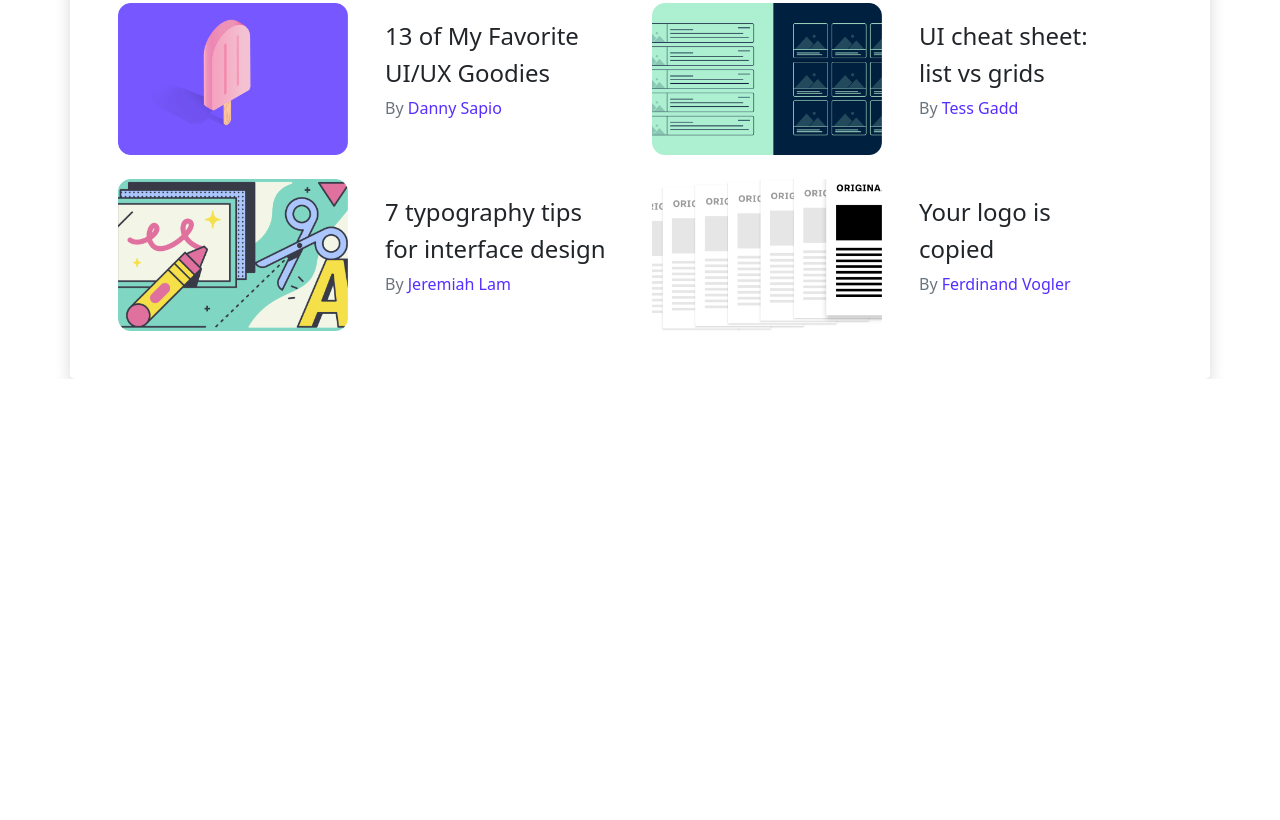
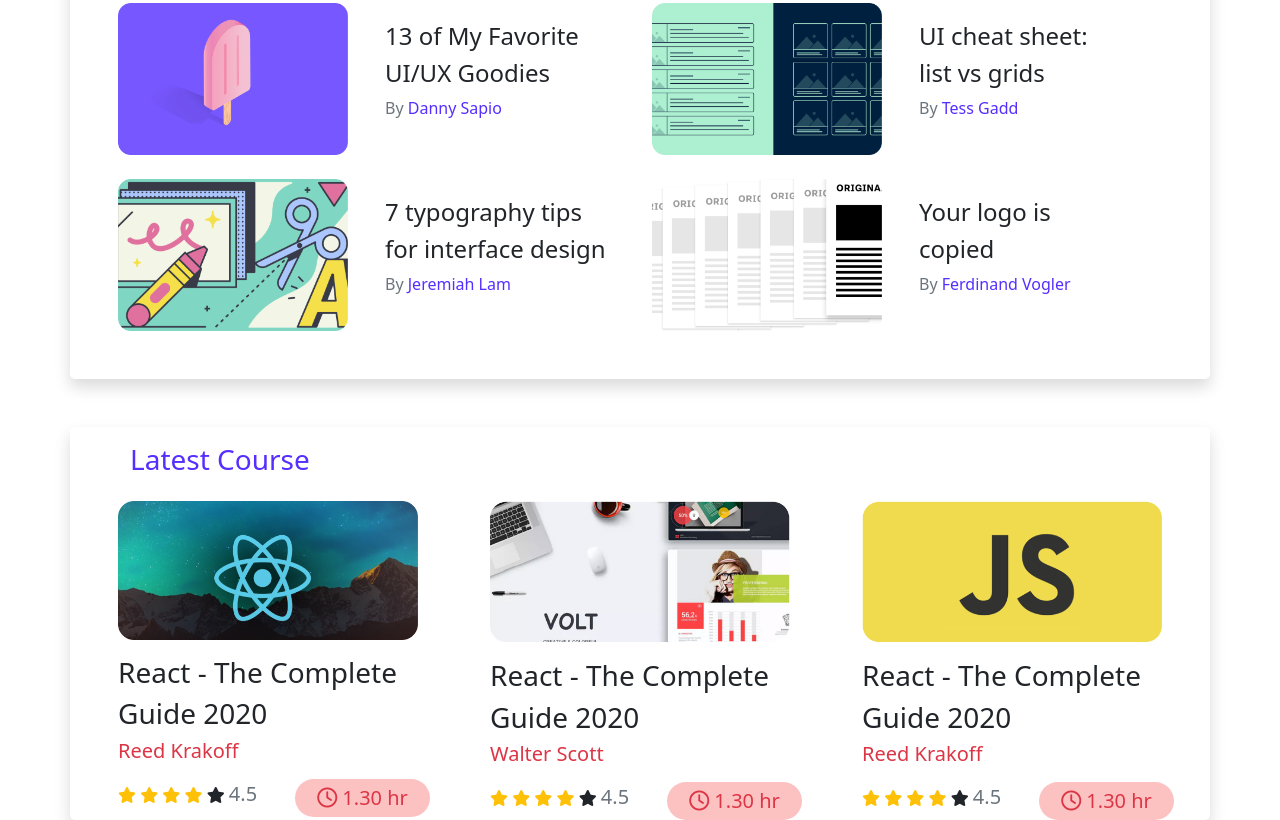
Before and after one commit to shahasourav71/practice-04, a plain HTML site: page index.html in a window 1280 px wide. Shown: the part 539-1359 px from the top of the page. Before the commit the page ends 918 px from the top, so only its background shows below. Drawn offline with Linux system fonts and the light colour scheme.

Commit message:
total done

```diff
--- a/css/style.css
+++ b/css/style.css
@@ -4,3 +4,17 @@
 .text-blue{
     color: #562EFF;
 }
+.bg-red{
+    background-color: #fba4a4;
+    border-radius: 20px;
+}
+.card-img, .card-img-bottom, .card-img-top {
+    width: 80%;
+}
+.bg-box{
+    background-color: #fcc2c2;
+    border-radius: 25px;
+}
+a{
+    text-decoration: none;
+}
--- a/index.html
+++ b/index.html
@@ -124,7 +124,7 @@
         <div class="col-6">
             <div class="row d-flex justify-content-center align-items-center">
                 <div class="col-6">
-                    <img src="./images/blogs/blog-1.png" alt="Loading..." width="230">
+                    <img class="img-fluid" src="./images/blogs/blog-1.png" alt="Loading..." width="230">
                 </div>
                 <div class="col-6">
                     <h4>13 of My Favorite</h4>
@@ -136,7 +136,7 @@
         <div class="col-6">
             <div class="row d-flex justify-content-center align-items-center">
                 <div class="col-6">
-                    <img src="./images/blogs/blog-2.png" alt="Loading..." width="230">
+                    <img class="img-fluid" src="./images/blogs/blog-2.png" alt="Loading..." width="230">
                 </div>
                 <div class="col-6">
                     <h4>UI cheat sheet:</h4>
@@ -151,7 +151,7 @@
         <div class="col-6">
             <div class="row d-flex justify-content-center align-items-center">
                 <div class="col-6">
-                    <img src="./images/blogs/blog-3.png" alt="Loading..." width="230">
+                    <img class="img-fluid" src="./images/blogs/blog-3.png" alt="Loading..." width="230">
                 </div>
                 <div class="col-6">
                     <h4>7 typography tips</h4>
@@ -163,7 +163,7 @@
         <div class="col-6">
             <div class="row d-flex justify-content-center align-items-center">
                 <div class="col-6">
-                    <img src="./images/blogs/blog-4.png" alt="Loading..." width="230">
+                    <img class="img-fluid" src="./images/blogs/blog-4.png" alt="Loading..." width="230">
                 </div>
                 <div class="col-6">
                     <h4>Your logo is</h4>
@@ -177,8 +177,87 @@
     </div>
     <!-- players and blog part total end -->
 <!-- ------------------------------------------------------------- -->
-
+<!-- latest course section start -->
+     <section class="mt-5">
+        <div class="container rounded-3 shadow">
+             <div class="row py-3 px-5">
+                 <div class="col-12">
+                        <h3 class="text-blue">Latest Course</h3>
+                 </div>
+             </div>
+             <!-- -----course list------ -->
+             <div class="d-flex justify-content-around flex-wrap">
+                 <div>
+                     <img src="./images/courses/course-1.png" alt="" width="300">
+                     <div class="mt-3">
+                         <h3>React - The Complete</h3>
+                         <h3>Guide 2020</h3>
+                         <h5 class="text-danger">Reed Krakoff</h5>
+                     </div>
+                     <!-- review section -->
+                     <div class="row d-flex justify-content-center align-items-center">
+                         <div class="col-7">
+                            <i class="fa-solid text-warning fa-star"></i>
+                            <i class="fa-solid text-warning fa-star"></i>
+                            <i class="fa-solid text-warning fa-star"></i>
+                            <i class="fa-solid text-warning fa-star"></i>
+                            <i class="fa-solid fa-star"></i>
+                            <span class="text-secondary fs-5">4.5</span>
+                         </div>
+                         <div class="col-5 bg-box text-center py-1 mt-2">
+                            <a class="text-danger fs-5" href="#"><i class="fa-regular text-danger fa-clock"></i>  1.30 hr</a>
+                         </div>
+                     </div>
+                 </div>
+                 <div>
+                     <img src="./images/courses/course-2.png" alt="" width="300">
+                     <div class="mt-3">
+                        <h3>React - The Complete</h3>
+                        <h3>Guide 2020</h3>
+                        <h5 class="text-danger">Walter Scott</h5>
+                    </div>
+                    <!-- review section -->
+                    <div class="row d-flex justify-content-center align-items-center">
+                        <div class="col-7">
+                           <i class="fa-solid text-warning fa-star"></i>
+                           <i class="fa-solid text-warning fa-star"></i>
+                           <i class="fa-solid text-warning fa-star"></i>
+                           <i class="fa-solid text-warning fa-star"></i>
+                           <i class="fa-solid fa-star"></i>
+                           <span class="text-secondary fs-5">4.5</span>
+                        </div>
+                        <div class="col-5 bg-box text-center py-1 mt-2">
+                           <a class="text-danger fs-5" href="#"><i class="fa-regular text-danger fa-clock"></i>  1.30 hr</a>
+                        </div>
+                    </div>
+                 </div>
+                 <div>
+                     <img src="./images/courses/course-3.png" alt="" width="300">
+                     <div class="mt-3">
+                        <h3>React - The Complete</h3>
+                        <h3>Guide 2020</h3>
+                        <h5 class="text-danger">Reed Krakoff</h5>
+                    </div>
+                    <!-- review section -->
+                    <div class="row d-flex justify-content-center align-items-center">
+                        <div class="col-7">
+                           <i class="fa-solid text-warning fa-star"></i>
+                           <i class="fa-solid text-warning fa-star"></i>
+                           <i class="fa-solid text-warning fa-star"></i>
+                           <i class="fa-solid text-warning fa-star"></i>
+                           <i class="fa-solid fa-star"></i>
+                           <span class="text-secondary fs-5">4.5</span>
+                        </div>
+                        <div class="col-5 bg-box text-center py-1 mt-2">
+                           <a class="text-danger fs-5" href="#"><i class="fa-regular text-danger fa-clock"></i>  1.30 hr</a>
+                        </div>
+                    </div>
+                 </div>
+             </div>
+        </div>
+     </section>
     <!-- bootstrap js file -->
     <script src="./js/bootstrap.min.js"></script>
+    <script src="https://kit.fontawesome.com/6c905473c8.js" crossorigin="anonymous"></script>
 </body>
 </html>
```
